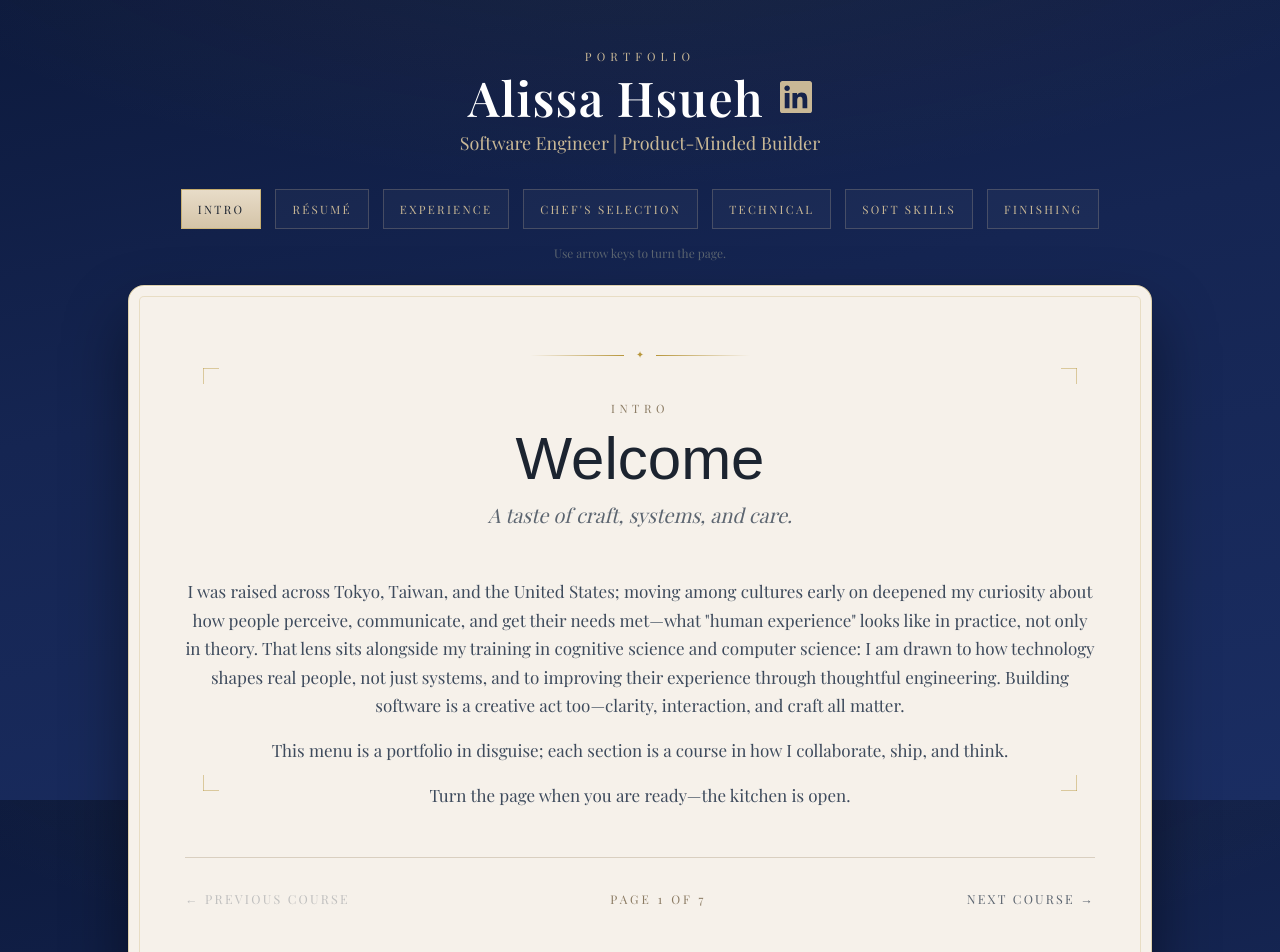
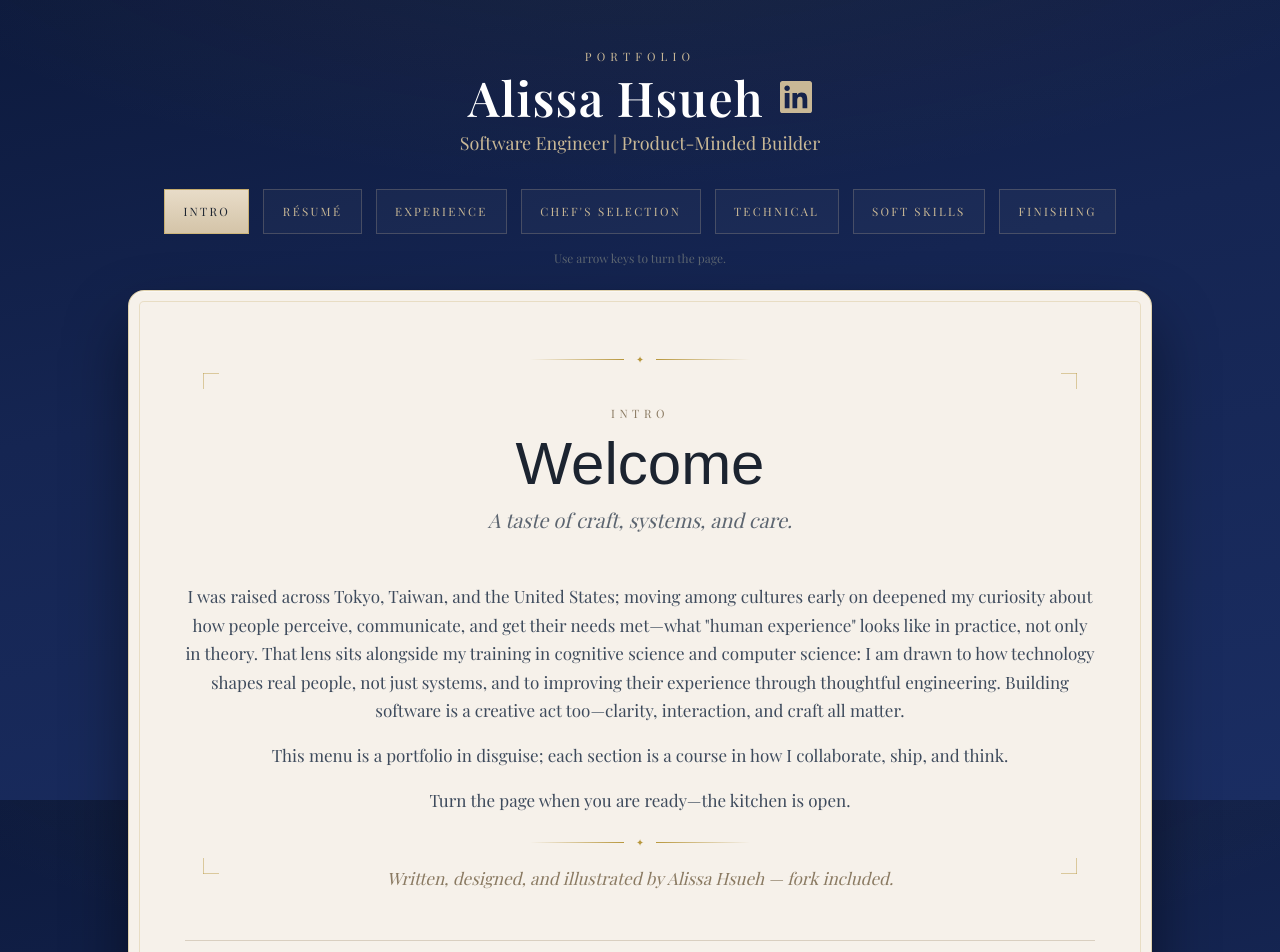
Before and after one commit to alissa-hs/portfolio, a Next.js app: page / in a window 1280 px wide. Shown: the top 952 px of the page. Built offline with nearby package versions, Linux system fonts and the light colour scheme; no server answers; a web font is replaced by a local one.

Commit message:
resume updates; minor portfolio updates

```diff
--- a/src/app/globals.css
+++ b/src/app/globals.css
@@ -38,11 +38,11 @@
 }
 
 * {
-  cursor: url('/fork-pointer.svg') 30 6, default;
+  cursor: url('/fork-pointer.svg') 31 48, default;
 }
 
 a, button, [role="button"], select, label {
-  cursor: url('/fork-pointer.svg') 30 6, pointer;
+  cursor: url('/fork-pointer.svg') 31 48, pointer;
 }
 
 body {
@@ -124,11 +124,12 @@ html {
 }
 
 .menu-nav-pill {
+  position: relative;
   font-family: var(--font-playfair), Georgia, serif;
   font-size: 0.72rem;
   letter-spacing: 0.2em;
   text-transform: uppercase;
-  padding: 0.65rem 1rem;
+  padding: 0.8rem 1.15rem;
   border: 1px solid rgba(201, 184, 150, 0.25);
   color: var(--menu-gold-light);
   background: rgba(255, 255, 255, 0.03);
@@ -136,6 +137,20 @@ html {
     color 0.25s ease,
     border-color 0.25s ease,
     background 0.25s ease;
+}
+
+/* Invisible halo that widens the click target without shifting layout.
+   Kept under half the nav gap so neighbouring pills never overlap. */
+.menu-nav-pill::after {
+  content: "";
+  position: absolute;
+  inset: -4px -5px;
+}
+
+@media (min-width: 640px) {
+  .menu-nav-pill::after {
+    inset: -6px -7px;
+  }
 }
 
 .menu-nav-pill:hover {
@@ -172,6 +187,9 @@ html {
 }
 
 .menu-link {
+  display: inline-block;
+  padding: 0.3rem 0.5rem;
+  margin: -0.3rem -0.5rem;
   color: var(--menu-link);
   text-decoration: underline;
   text-decoration-color: var(--menu-gold-soft);
@@ -192,6 +210,8 @@ html {
 
 .menu-turn-btn {
   font-family: var(--font-playfair), Georgia, serif;
+  padding: 0.6rem 0.85rem;
+  margin: -0.6rem -0.85rem;
   font-size: 0.78rem;
   letter-spacing: 0.18em;
   text-transform: uppercase;
--- a/src/components/pages/CoverPage.tsx
+++ b/src/components/pages/CoverPage.tsx
@@ -1,3 +1,5 @@
+import { coverCredit } from "@/data/portfolio";
+
 export function CoverPage() {
   return (
     <div className="space-y-4 text-center">
@@ -18,6 +20,12 @@ export function CoverPage() {
       <p className="menu-body text-menu-body-text">
         Turn the page when you are ready—the kitchen is open.
       </p>
+      <div className="menu-ornament mx-auto pt-2" aria-hidden>
+        <span>✦</span>
+      </div>
+      <p className="menu-body text-xs italic leading-relaxed text-menu-label sm:text-[0.8125rem]">
+        {coverCredit}
+      </p>
     </div>
   );
 }
--- a/src/components/pages/FinishingPage.tsx
+++ b/src/components/pages/FinishingPage.tsx
@@ -1,6 +1,7 @@
 import {
   chefWhisperClosing,
   chefWhisperThanks,
+  colophon,
   easterEggFact,
   LINKEDIN_URL,
 } from "@/data/portfolio";
@@ -30,7 +31,12 @@ export function FinishingPage({
         </h3>
         <ul className="mt-3 list-none space-y-2 p-0">
           <li className="menu-body">
-            <a className="menu-link" href="mailto:hsueh.alissa@gmail.com">
+            <a
+              className="menu-link"
+              href="mailto:hsueh.alissa@gmail.com"
+              target="_blank"
+              rel="noopener noreferrer"
+            >
               hsueh.alissa@gmail.com
             </a>
           </li>
@@ -69,6 +75,12 @@ export function FinishingPage({
           </div>
         ) : null}
       </div>
+      <div className="menu-ornament mx-auto" aria-hidden>
+        <span>✦</span>
+      </div>
+      <p className="menu-body text-center text-xs italic leading-relaxed text-menu-label sm:text-[0.8125rem]">
+        {colophon}
+      </p>
     </div>
   );
 }
--- a/src/data/portfolio.ts
+++ b/src/data/portfolio.ts
@@ -18,12 +18,22 @@ export const heroContent = {
 
 export const experienceItems: ExperienceItem[] = [
   {
+    place: "Esampo.com",
+    role: "Software Engineer (Freelance)",
+    period: "Mar 2026 – Present · Remote",
+    notes: [
+      "Leveraged Claude Code as a force multiplier to lead migration of a legacy WordPress/GCP platform to a modern architecture — accelerating architectural decisions and full-stack implementation across 700 posts, 300+ interactive quizzes, and 2,000+ media assets.",
+      "Evaluated and integrated modern tooling (Vercel, Supabase, Cloudflare, TinaCMS) to build a maintainable content platform, enabling non-engineering stakeholders to edit content directly and eliminating the previous developer bottleneck.",
+    ],
+  },
+  {
     place: "Goldman Sachs",
     role: "Software Engineer, Third Party Risk Management",
     period: "Sep 2024 – Nov 2025",
     notes: [
-      "Founding engineer on a greenfield vendor risk registry — designed and shipped cloud-native services supporting 10k+ vendors and firm-wide regulatory compliance across global markets.",
-      "Built with TypeScript, Java Spring Boot, and AWS (S3, DynamoDB, ECS, Lambda, Aurora PostgreSQL); established CI/CD pipelines enabling rapid, reliable delivery of compliance-critical features.",
+      "Core engineer on the founding team of a greenfield, cloud-native platform consolidating fragmented third-party vendor risk data into a centralized registry supporting 10,000+ vendors and firm-wide regulatory compliance — among the first teams at the firm to build natively on AWS.",
+      "Architected a distributed microservices backend on AWS (ECS, Lambda, DynamoDB, Aurora PostgreSQL) with RESTful API contracts that let downstream teams integrate without direct database access, eliminating prior timeout errors; established JUnit/Mockito testing achieving 90% code coverage across the service layer.",
+      "Designed and owned the platform's production alerting and observability pipeline (CloudWatch, PagerDuty) with a structured on-call rotation, enabling detection of data-refresh failures before they impacted downstream regulatory reports.",
     ],
   },
   {
@@ -31,8 +41,8 @@ export const experienceItems: ExperienceItem[] = [
     role: "Software Engineer, Spend & Data Automation",
     period: "Jul 2022 – Sep 2024",
     notes: [
-      "Engineered SAP-to-internal-platform data integrations in Java and Spring Boot, enabling auditable financial data flows supporting oversight of ~$16B in annual non-compensation spend across multiple business units.",
-      "Automated firm-wide charitable contribution approvals and invoice exception workflows using Groovy-based internal tooling — eliminating manual bottlenecks and strengthening financial reporting transparency and auditability.",
+      "Replaced a fully manual charitable contribution approval process with an automated workflow, integrating third-party payment provider Candex to eliminate manual handoffs and payment delays while preserving a full audit trail.",
+      "Engineered data integration pipelines between SAP and internal expense management platforms using Java and Spring Boot, supporting oversight of ~$16B in annual non-compensation spend.",
     ],
   },
   {
@@ -49,7 +59,8 @@ export const experienceItems: ExperienceItem[] = [
     role: "Full Stack Developer Intern",
     period: "Mar – Aug 2021 · Tokyo",
     notes: [
-      "Led full-stack rebrand and relaunch of a lifestyle platform for a venture-backed company — overhauling frontend, backend, and database layers on GCP for a live user base of 35k.",
+      "Migrated 100+ pages of high-traffic PHP quiz infrastructure (ovulation calculators, wellness tools) from on-premise to GCP with zero downtime.",
+      "Independently architected the migration and executed a full UI/UX redesign for a women's lifestyle platform with 35,000+ users.",
     ],
   },
 ];
@@ -57,15 +68,21 @@ export const experienceItems: ExperienceItem[] = [
 export const technicalGroups: TechnicalGroup[] = [
   {
     heading: "Languages",
-    items: ["TypeScript", "Java", "Groovy", "JavaScript", "HTML / CSS"],
+    items: ["Java", "Python", "TypeScript", "Groovy", "SQL"],
   },
   {
     heading: "AI & workflow",
-    items: ["Claude", "Cursor", "GitHub Copilot"],
+    items: ["Claude Code", "Cursor", "GitHub Copilot"],
   },
   {
     heading: "Frameworks & services",
-    items: ["Spring Boot", "REST APIs", "AWS Lambda", "Amazon ECS"],
+    items: [
+      "Spring Boot",
+      "RESTful APIs",
+      "Microservices",
+      "AWS Lambda",
+      "Amazon ECS",
+    ],
   },
   {
     heading: "Data & cloud",
@@ -73,16 +90,25 @@ export const technicalGroups: TechnicalGroup[] = [
       "Amazon S3",
       "DynamoDB",
       "Aurora PostgreSQL",
+      "CloudWatch",
       "Google Cloud Platform",
     ],
   },
   {
-    heading: "Platforms & craft",
-    items: ["Android Studio", "Figma", "Adobe Creative Suite"],
+    heading: "Modern web stack",
+    items: ["Next.js", "Vercel", "Supabase", "Cloudflare", "TinaCMS"],
+  },
+  {
+    heading: "Product & delivery",
+    items: ["A/B testing", "Agile / Scrum", "Android Studio", "Figma"],
   },
   {
     heading: "Language fluency",
-    items: ["Japanese — native", "Mandarin — native"],
+    items: [
+      "English — native",
+      "Japanese — fluent",
+      "Mandarin Chinese — fluent",
+    ],
   },
 ];
 
@@ -149,5 +175,12 @@ export const easterEggFact =
 export const chefWhisperThanks =
   "Thank you for carefully reading through the menu.";
 
+/** Bookends: a short credit on the cover, the fuller colophon on the last page. */
+export const coverCredit =
+  "Written, designed, and illustrated by Alissa Hsueh — fork included.";
+
+export const colophon =
+  "Menu written, designed, and built by Alissa Hsueh — including the fork you have been dining with.";
+
 export const chefWhisperClosing =
   "The kitchen is always open to a return guest; I look forward to hearing from you.";
```
Also changed, not shown: 1 other file (tests, documents, lock files or other folders).
